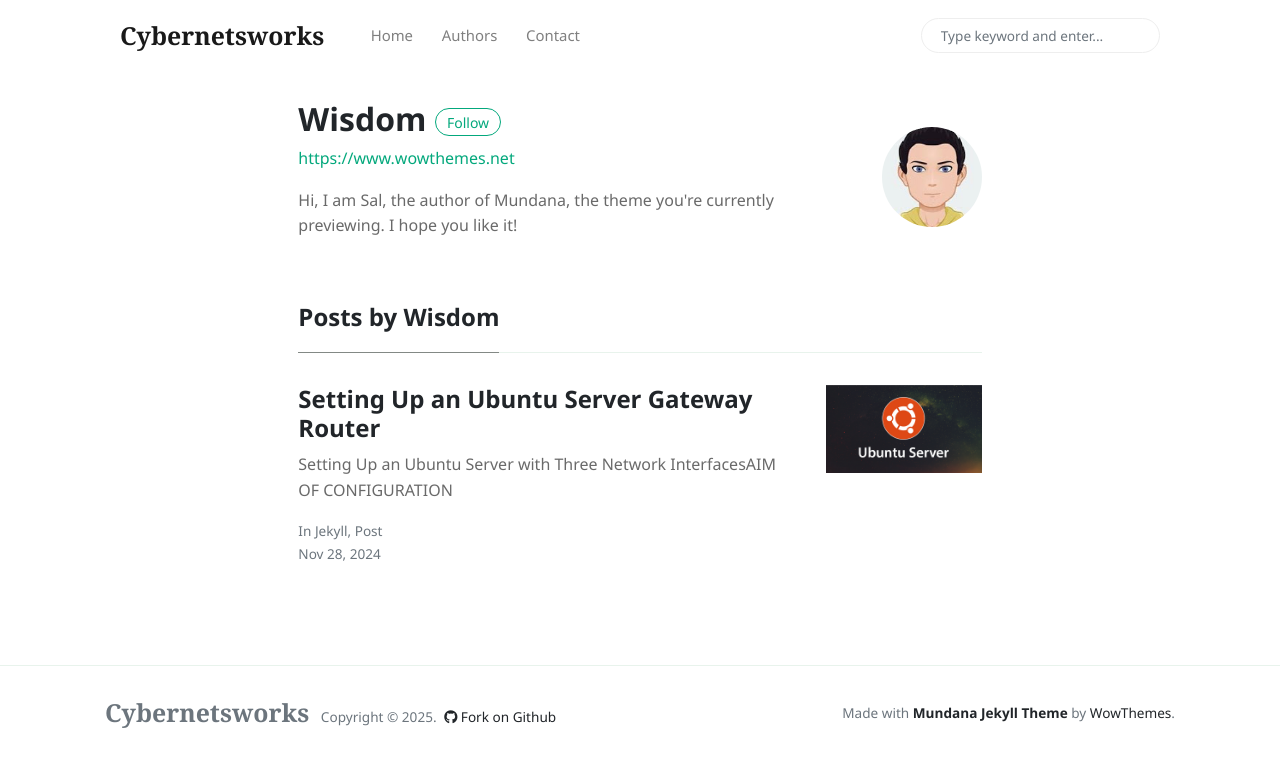
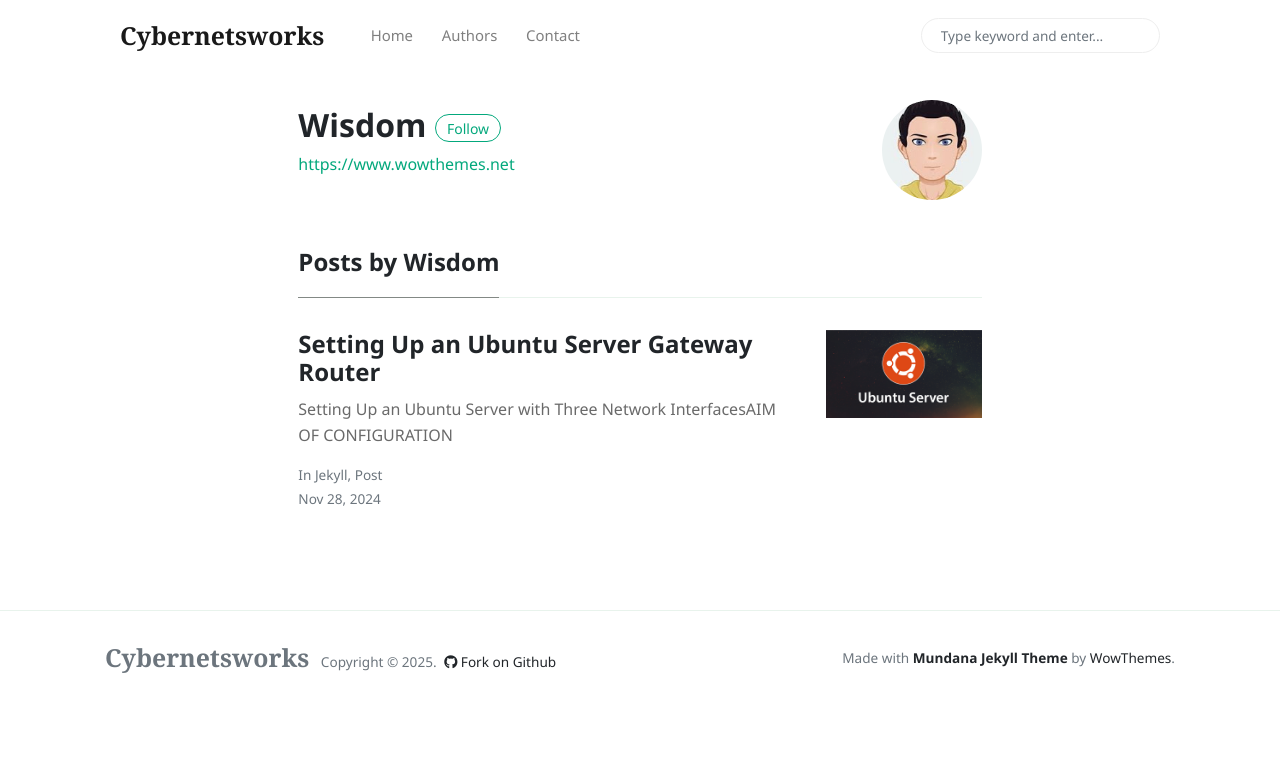
Before and after one commit to cybernetsworks/cybernetsworks.github.io, a Jekyll site: the page built from _pages/author-wisdom.html, in a window 1280 px wide. Shown: the top 767 px of the page. Built offline with Jekyll 4.4.1, drawn with Linux system fonts in a browser that asks for light colours; nearby versions of some CDN libraries.

Commit message:
removed bio from author Wisdom.

```diff
--- a/_config.yml
+++ b/_config.yml
@@ -23,7 +23,7 @@ authors:
       name:           Wisdom
       site:           https://www.wowthemes.net
       avatar:         /assets/images/avatar1.jpg
-      bio:            "Hi, I am Sal, the author of Mundana, the theme you're currently previewing. I hope you like it!"
+      #bio:            "Hi, I am Sal, the author of Mundana, the theme you're currently previewing. I hope you like it!"
       email:          wowthemesnet@gmail.com
       twitter:        https://twitter.com/wowthemesnet
 
```
